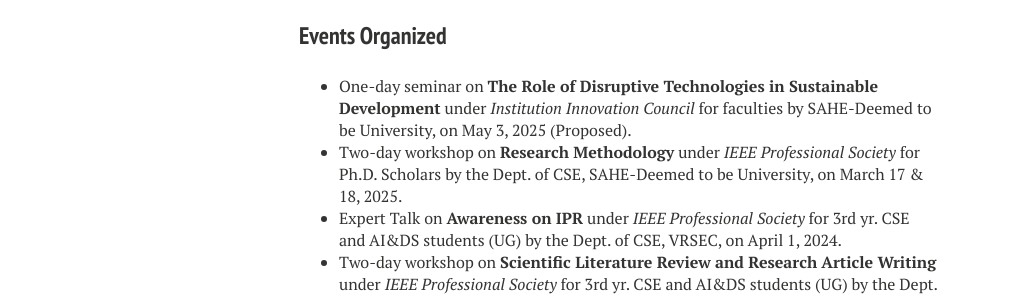
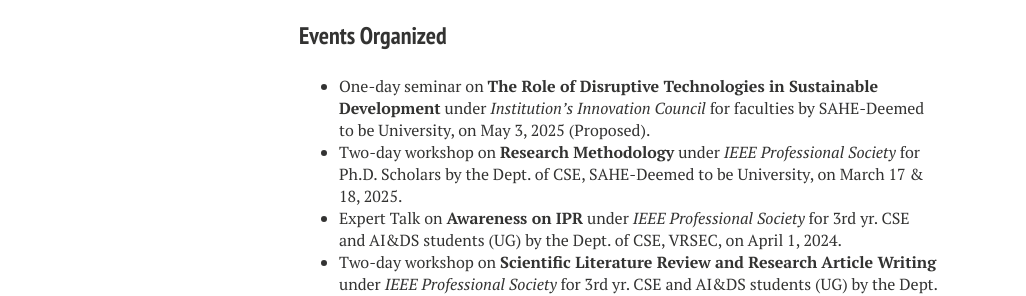
Before and after one commit to ashutoshsatapathy1990/ashutoshsatapathy1990.github.io, a Jekyll site: the page built from achievement.md, in a window 1280 px wide. Shown: the part 712-1008 px from the top of the page, without its empty margins (21-1047 px from the left). Built offline with Jekyll 4.4.1, drawn with Linux system fonts in a browser that asks for light colours; nearby versions of some CDN libraries.

```diff
--- a/achievement.md
+++ b/achievement.md
@@ -26,7 +26,7 @@ Pics related to my academic and research endeavors over the years.
 
 ### Events Organized
 
-* One-day seminar on **The Role of Disruptive Technologies in Sustainable Development** under _Institution Innovation Council_ for faculties by SAHE-Deemed to be University, on May 3, 2025 (Proposed).
+* One-day seminar on **The Role of Disruptive Technologies in Sustainable Development** under _Institution's Innovation Council_ for faculties by SAHE-Deemed to be University, on May 3, 2025 (Proposed).
 * Two-day workshop on **Research Methodology** under _IEEE Professional Society_ for Ph.D. Scholars by the Dept. of CSE, SAHE-Deemed to be University, on March 17 & 18, 2025.
 * Expert Talk on **Awareness on IPR** under _IEEE Professional Society_ for 3rd yr. CSE and AI&DS students (UG) by the Dept. of CSE, VRSEC, on April 1, 2024.
 * Two-day workshop on **Scientific Literature Review and Research Article Writing** under _IEEE Professional Society_ for 3rd yr. CSE and AI&DS students (UG) by the Dept. of CSE, VRSEC, on February 12 & 14, 2024.
```
